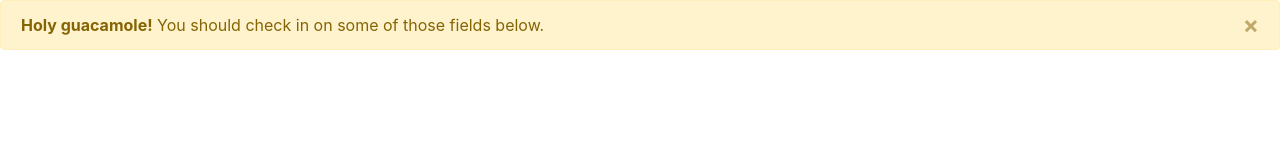
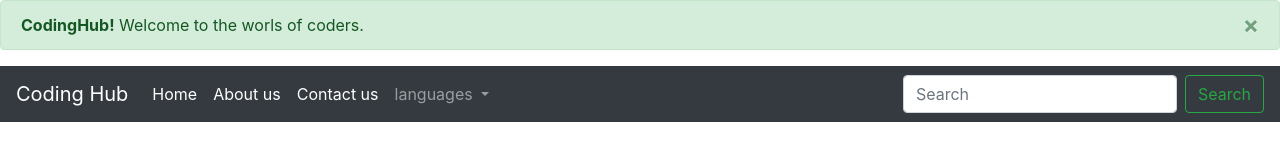
Before and after one commit to nmn-gupta/web-dev, a plain HTML site: page index.html in a window 1280 px wide. Drawn offline with nearby package versions, Linux system fonts and the light colour scheme.

Commit message:
adding navbar

```diff
--- a/index.html
+++ b/index.html
@@ -11,14 +11,58 @@
     <title>Coding Hub</title>
   </head>
   <body>
+<!--       adding alerts-->
 
-      <div class="alert alert-warning alert-dismissible fade show" role="alert">
-  <strong>Holy guacamole!</strong> You should check in on some of those fields below.
+      <div class="alert alert-success alert-dismissible fade show" role="alert">
+  <strong>CodingHub!</strong> Welcome to the worls of coders.
   <button type="button" class="close" data-dismiss="alert" aria-label="Close">
     <span aria-hidden="true">&times;</span>
   </button>
 </div>
+<!--       adding navbar-->
 
+      <nav class="navbar navbar-expand-lg navbar-dark bg-dark">
+  <a class="navbar-brand" href="#">Coding Hub</a>
+  <button class="navbar-toggler" type="button" data-toggle="collapse" data-target="#navbarSupportedContent" aria-controls="navbarSupportedContent" aria-expanded="false" aria-label="Toggle navigation">
+    <span class="navbar-toggler-icon"></span>
+  </button>
+
+  <div class="collapse navbar-collapse" id="navbarSupportedContent">
+    <ul class="navbar-nav mr-auto">
+
+      <li class="nav-item active">
+        <a class="nav-link" href="#">Home <span class="sr-only">(current)</span></a>
+      </li>
+
+      <li class="nav-item active">
+        <a class="nav-link" href="#">About us</a>
+      </li>
+
+
+      <li class="nav-item active">
+        <a class="nav-link" href="#">Contact us</a>
+      </li>
+
+      <li class="nav-item dropdown">
+        <a class="nav-link dropdown-toggle" href="#" id="navbarDropdown" role="button" data-toggle="dropdown" aria-haspopup="true" aria-expanded="false">
+          languages
+        </a>
+
+        <div class="dropdown-menu" aria-labelledby="navbarDropdown">
+          <a class="dropdown-item" href="#">Python</a>
+          <a class="dropdown-item" href="#">Java</a>
+          <div class="dropdown-divider"></div>
+          <a class="dropdown-item" href="#">Something else here</a>
+        </div>
+      </li>
+
+    </ul>
+    <form class="form-inline my-2 my-lg-0">
+      <input class="form-control mr-sm-2" type="search" placeholder="Search" aria-label="Search">
+      <button class="btn btn-outline-success my-2 my-sm-0" type="submit">Search</button>
+    </form>
+  </div>
+</nav>
 
 
 
```
